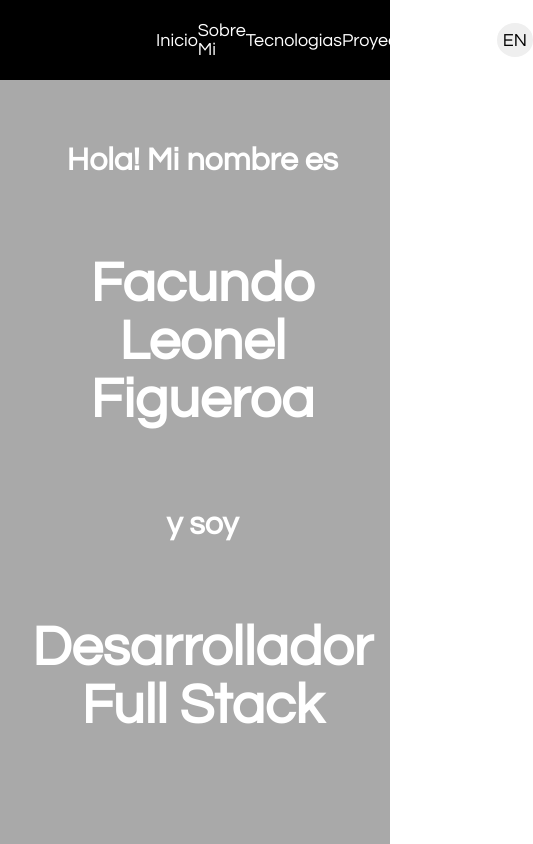
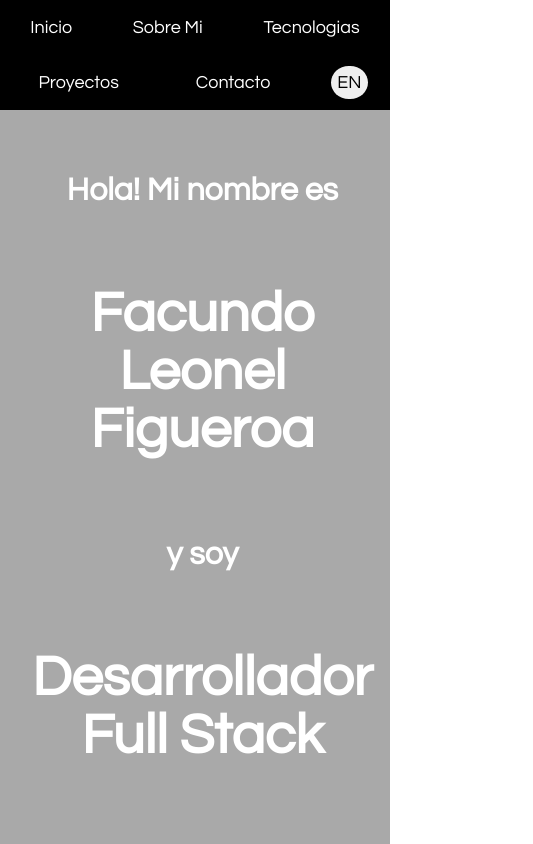
Before and after one commit to FacundoFigueroa23/Portfolio, a React (Create React App) app: page / in a window 390 px wide. Shown: the top 844 px of the page, 533 px wide, since content can reach past the window. Built offline with nearby package versions, Linux system fonts and the light colour scheme.

Commit message:
Add responsive function to the nav component

```diff
--- a/src/components/NavBar.jsx
+++ b/src/components/NavBar.jsx
@@ -8,7 +8,7 @@ export default function NavBar({lang, changeLang}) {
   return (
     <div className={styles.container}>
       <p className={styles.section}>{lang ? es[0] : en[0]}</p>
-      <p className={styles.section}>{lang ? es[1] : en[1]}</p>
+      <a href='#about' className={styles.section}>{lang ? es[1] : en[1]}</a>
       <p className={styles.section}>{lang ? es[2] : en[2]}</p>
       <p className={styles.section}>{lang ? es[3] : en[3]}</p>
       <p className={styles.section}>{lang ? es[4] : en[4]}</p>
--- a/src/components/NavBar.module.css
+++ b/src/components/NavBar.module.css
@@ -1,6 +1,6 @@
 .container {
-    height: 5rem;
-    padding-left: 40%;
+    min-height: 5rem;
+    padding-left: 30%;
 
     display: flex;
     flex-direction: row;
@@ -8,14 +8,18 @@
     justify-content: space-around;
 
     background-color: black;
-    color: white;
+    /* color: white; */
 
     font-family: 'Questrial', sans-serif;
     font-size: 1.125rem;
 }
 
 .section {
+    color: white;
+
     cursor: pointer;
+
+    text-decoration: none;
 }
 
 .section:hover {
@@ -42,3 +46,21 @@
 
     transition: all .5s ease-in-out;
 }
+
+@media screen and (max-width: 830px) {
+    .container {
+        padding: 0;
+
+        flex-wrap: wrap;
+    }
+
+    .section {
+        padding: 0 1rem 0 1rem;
+    }
+}
+
+@media screen and (max-width: 576px) and (min-width: 540px) {
+    .button {
+        margin-bottom: 1rem;
+    }
+}
```
